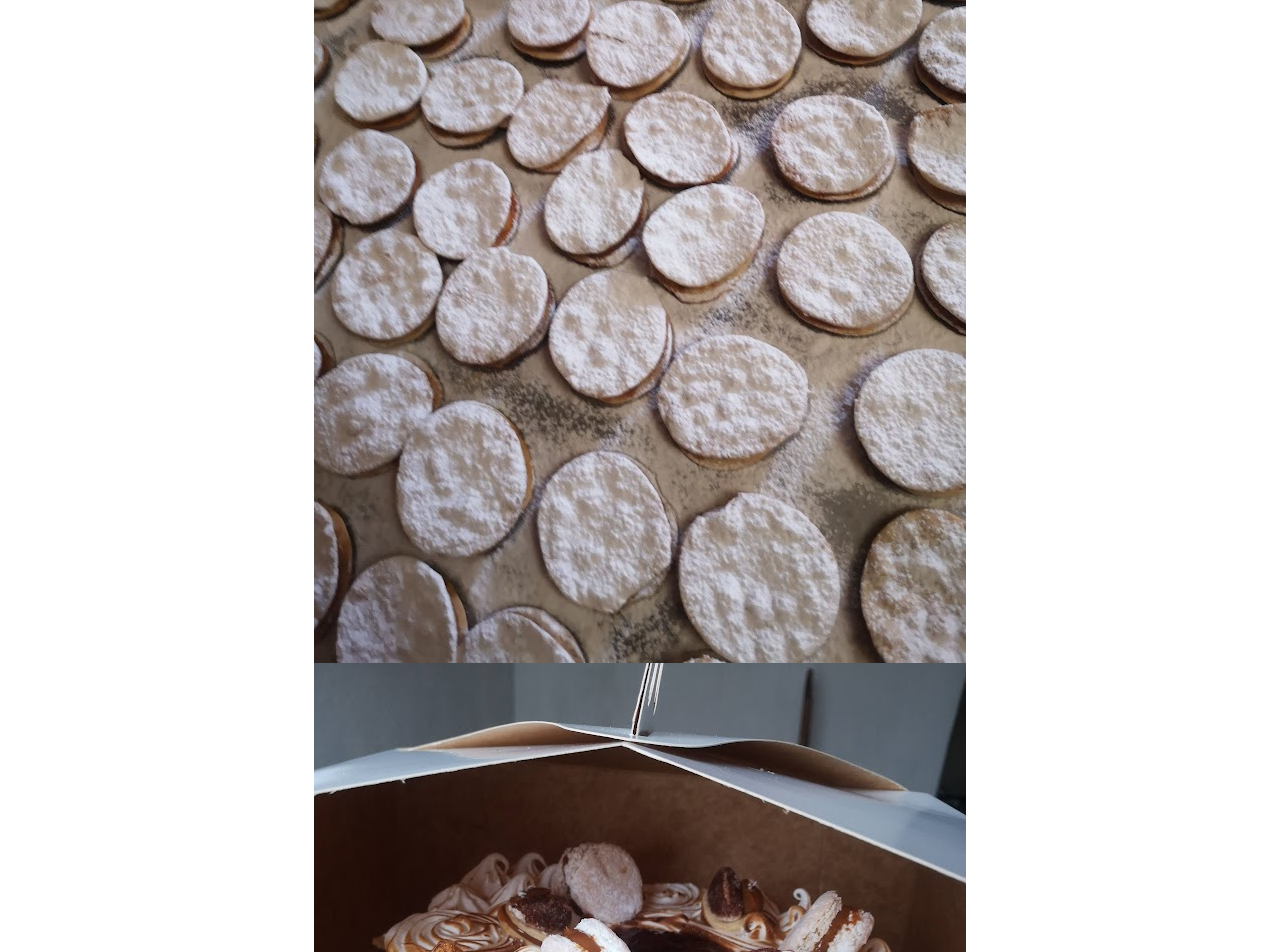
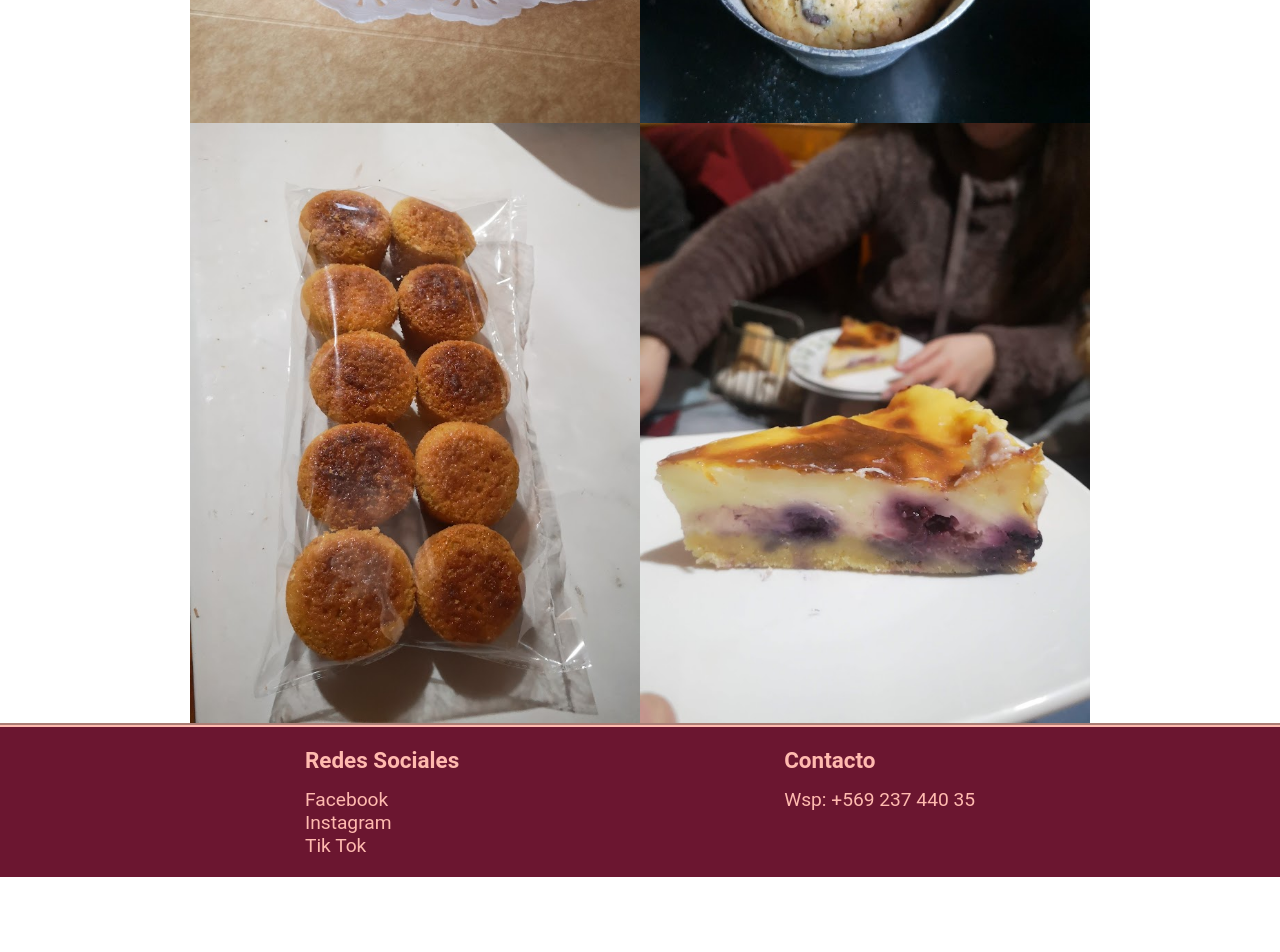
Before and after one commit to sebamarambio96/la_nube_dorada, a plain HTML site: page paginas/galeria.html in a window 1280 px wide. Shown: the part 1400-2352 px from the top of the page. After the commit the page ends 2327 px from the top, so only its background shows below. Drawn offline with Linux system fonts and the light colour scheme.

Commit message:
18 10 Inicio del día

```diff
--- a/css/estilos.css
+++ b/css/estilos.css
@@ -23,7 +23,7 @@
     font-size: larger;
     display: grid;
     grid-template-columns:  1fr 1fr;
-    grid-template-rows: 0.3fr auto auto 1fr;
+    grid-template-rows: 0.3fr auto auto auto;
     grid-template-areas:
     "header header"
     "banner banner"
@@ -151,7 +151,6 @@
     color: #444244;
     margin-top: 20px;
     margin-bottom: 50px;
-    width: 1000px;
 }
 
 .h1 {
@@ -165,6 +164,7 @@
     justify-self: center;
     text-align: center;
     width: 1000px;
+
 }
 
 .p_nosotros {
@@ -187,28 +187,23 @@
 .galeria {
     grid-area: main;
     display: flex;
-    flex-direction: row;
+    flex-flow: row wrap;
     justify-content: center;
-    align-items: center;
-    align-content: flex-start;
-    flex-wrap: wrap;
+}
+
+.galeria_img {
     width: auto;
+    height: 600px;
 }
+
+/* .imagen_galeria {
+    width: auto;
+    height: 40%;
+} */
 
 .nosotros_img {
     grid-area: main;
     display: flex;
-}
-
-.galeria__aside__img {
-    width: auto;
-    height: 40%;
-}
-
-.imagen_galeria {
-    display: flex;
-    flex-direction: row;
-    justify-content: center;
 }
 
 .nosotros_img_contenedor {
--- a/paginas/galeria.html
+++ b/paginas/galeria.html
@@ -9,18 +9,18 @@
     <link rel="stylesheet" href="../css/estilos.css">
 
 </head>
-<body class="body">
+<body class="body_galeria">
+
     <header class="header">
         <div>
             <img class="sizeLogo" src="../multimedia/logo.png" alt="La Nube Dorada logo">
-        </div>
-        <ul class="lista nav">
+        </div>            <ul class="lista nav">
             <li><a class="link" href="../index.html">Inicio</a>
             <li><a class="link" href="nosotros.html">Nosotros</a>
             <li><a class="link" href="productos.html">Productos</a></li>
-            <li><a class="link" href="contacto.html">Contacto</a>
-        </ul>
+            <li><a class="link" href="galeria.html">Galeria</a>            </ul>
     </header>
+
     <main class="main_galeria">
         <h1 class="h1">Galeria</h1>
         <p class="p">
@@ -36,18 +36,24 @@
     <main>
 
     <section class="galeria">
-        <img class="galeria__aside__img" src="../multimedia/img1Galeria.jpg" alt="Merenguitos secos">
-        <img class="galeria__aside__img" src="../multimedia/img2Galeria.jpg" alt="Chilenitos">
-        <img class="galeria__aside__img" src="../multimedia/img3Galeria.jpg" alt="Torta Hojarasca">
-        <img class="galeria__aside__img" src="../multimedia/img4Galeria.jpg" alt="Muffins con chips">
-        <img class="galeria__aside__img" src="../multimedia/img5Galeria.jpg" alt="Miniquequitos">
-        <img class="galeria__aside__img" src="../multimedia/img6Galeria.jpg" alt="Kuchen sureño">
+        <img class="galeria_img" src="../multimedia/img1Galeria.jpg" alt="Merenguitos secos">
+        <img class="galeria_img" src="../multimedia/img2Galeria.jpg" alt="Chilenitos">
+        <img class="galeria_img" src="../multimedia/img3Galeria.jpg" alt="Torta Hojarasca">
+        <img class="galeria_img" src="../multimedia/img4Galeria.jpg" alt="Muffins con chips">
+        <img class="galeria_img" src="../multimedia/img5Galeria.jpg" alt="Miniquequitos">                <img class="galeria_img" src="../multimedia/img6Galeria.jpg" alt="Kuchen sureño">
     </section>
-    <footer>
 
+    <footer class="footer footer_style">
+        <ul class="footer__lista">
+            <h3 class="footer_h3">Redes Sociales</h3>
+            <a class="link" href="https://www.facebook.com/NubeDoradaPanaderia"><li>Facebook</li></a>
+            <a class="link" href="https://www.instagram.com/lanubedorada_reposteria/"><li>Instagram</li></a>
+            <a class="link" href="https://www.tiktok.com/@lanubedoradareposteria"><li>Tik Tok</li></a>
+        </ul>
+        <ul class="footer__lista">
+            <h3 class="footer_h3">Contacto</h3>
+            <li>Wsp: +569 237 440 35</li>
+        </ul>
     </footer>
-    <aside>
-
-    </aside>
 </body>
 </html>
```
